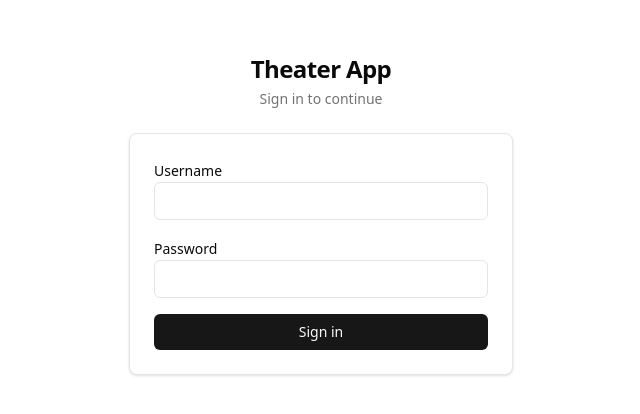
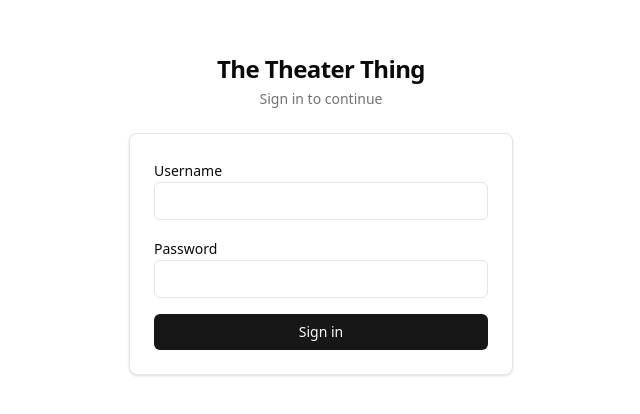
Before and after one commit to connorsharpmckinnis/production_app, a React (Vite) app in the folder frontend/: page /login in a window 1280 px wide. Shown: the part 186-600 px from the top of the page, without its empty margins (319-959 px from the left). Built offline with nearby package versions, Linux system fonts and the light colour scheme.

Commit message:
Updated name to The Theater Thing

```diff
--- a/frontend/src/components/AppShell.tsx
+++ b/frontend/src/components/AppShell.tsx
@@ -148,7 +148,7 @@ export default function AppShell() {
             </svg>
           </button>
           <Link to="/productions" className="shrink-0 text-lg font-semibold tracking-tight">
-            Theater App
+            The Theater Thing
           </Link>
           {productionId && displayProductionTitle && (
             <>
--- a/frontend/src/pages/LoginPage.tsx
+++ b/frontend/src/pages/LoginPage.tsx
@@ -38,7 +38,7 @@ export default function LoginPage() {
     <div className="flex min-h-screen items-center justify-center bg-background p-4">
       <div className="w-full max-w-sm space-y-6">
         <div className="text-center">
-          <h1 className="text-2xl font-semibold tracking-tight">Theater App</h1>
+          <h1 className="text-2xl font-semibold tracking-tight">The Theater Thing</h1>
           <p className="mt-1 text-sm text-muted-foreground">Sign in to continue</p>
         </div>
 
--- a/frontend/src/pages/ProductionListPage.tsx
+++ b/frontend/src/pages/ProductionListPage.tsx
@@ -62,7 +62,7 @@ export default function ProductionListPage() {
       <div className="flex items-center justify-between">
         <div>
           <h1 className="text-2xl font-semibold tracking-tight">Productions</h1>
-          <p className="text-sm text-muted-foreground">Manage theater productions</p>
+          <p className="text-sm text-muted-foreground">Manage productions</p>
         </div>
         {isAdmin && (
           <Link
--- a/frontend/src/pages/ProductionOverviewPage.tsx
+++ b/frontend/src/pages/ProductionOverviewPage.tsx
@@ -77,7 +77,7 @@ export default function ProductionOverviewPage() {
           title="This production needs a script"
           description={
             isAdmin
-              ? "Import a Theater App markdown or Word (.docx) script to build the timeline."
+              ? "Import a script to build the timeline."
               : "Ask an admin to import the script before rehearsal prep begins."
           }
           actionLabel={isAdmin ? "Import script" : undefined}
--- a/frontend/src/pages/TimelinePage.tsx
+++ b/frontend/src/pages/TimelinePage.tsx
@@ -459,7 +459,7 @@ export default function TimelinePage() {
         <h1 className="text-2xl font-semibold tracking-tight">Timeline</h1>
         <EmptyState
           title="No script imported yet"
-          description="Import a Theater App markdown or Word (.docx) script to build the timeline."
+          description="Import a script to build the timeline."
           actionLabel={isAdmin ? "Import script" : undefined}
           actionTo={isAdmin ? `/productions/${productionId}/import` : undefined}
         />
```
Also changed, not shown: 1 other file (tests, documents, lock files or other folders).
